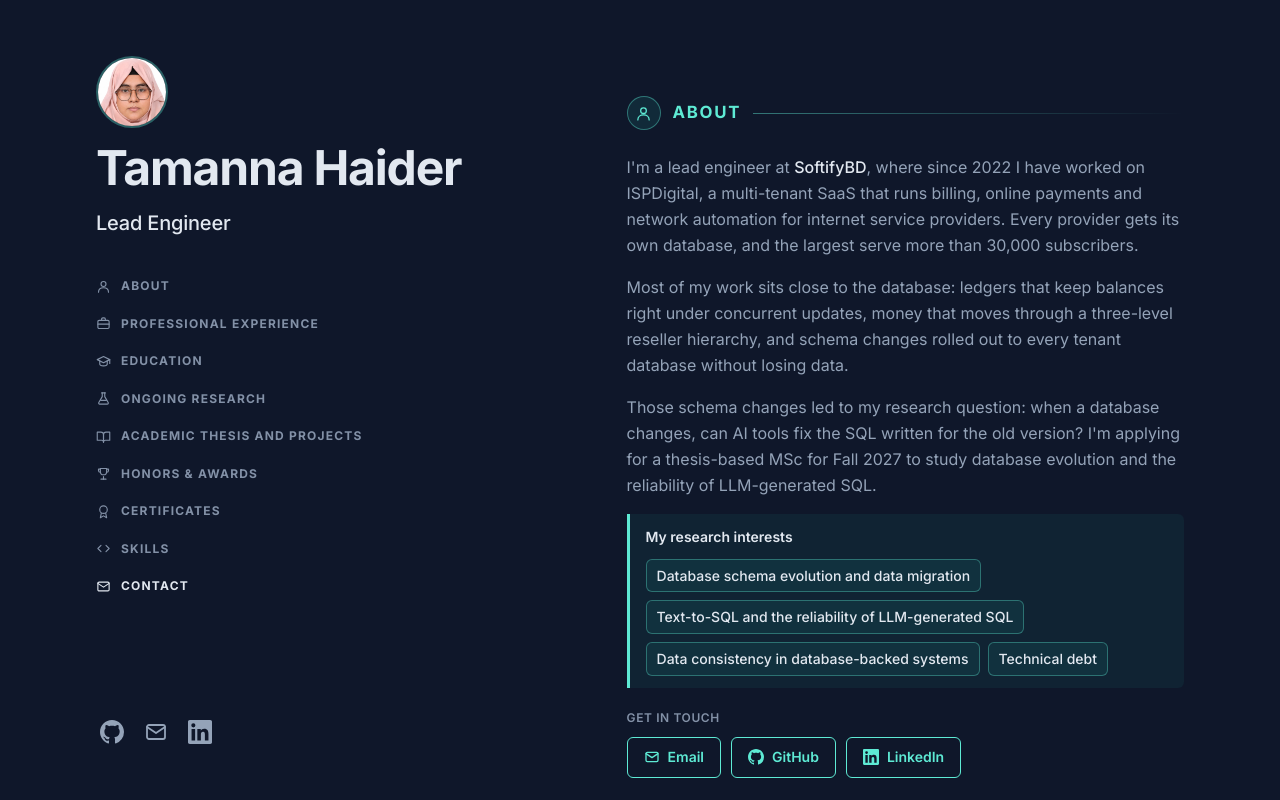
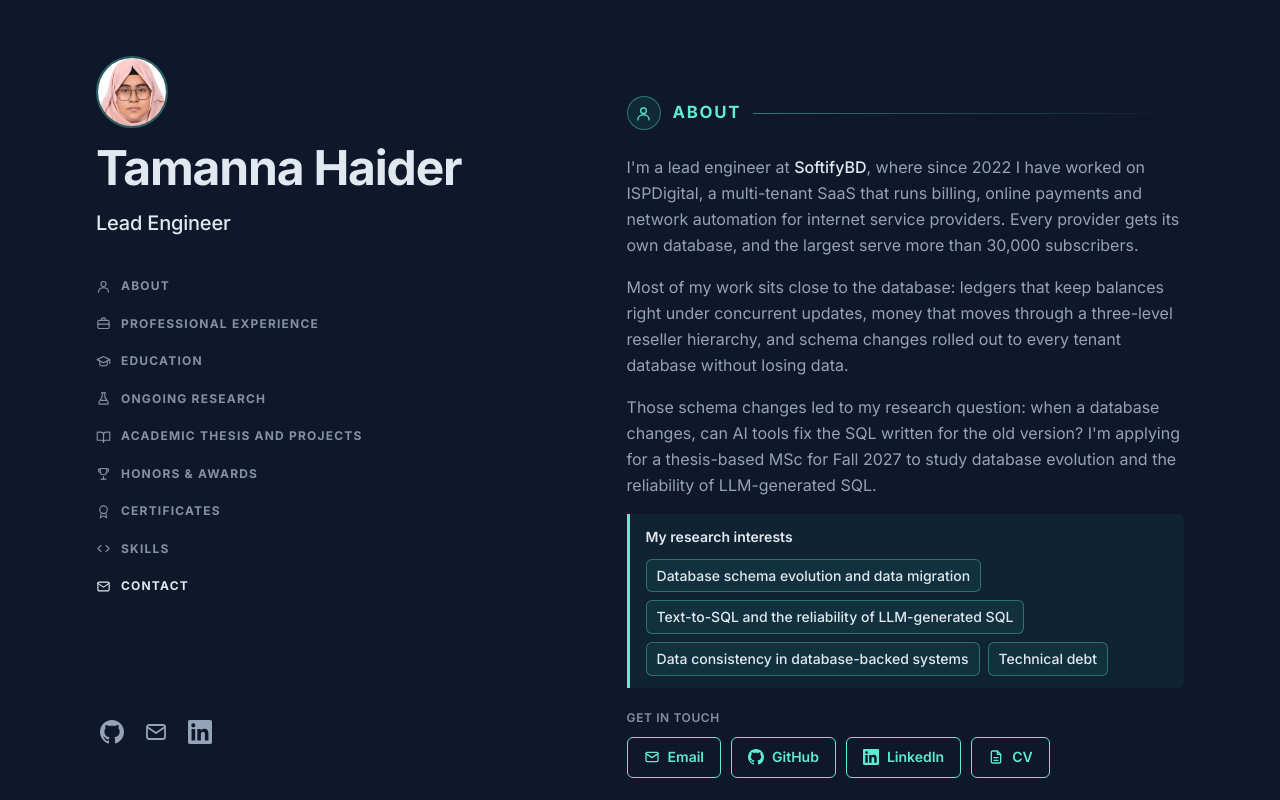
Before and after one commit to tamannaHaiderAnanna/tamannaHaiderAnanna.github.io, a plain HTML site: page index.html in a window 1280 px wide. Shown: the top 800 px of the page. Drawn offline with Linux system fonts and the light colour scheme.

Commit message:
Add a CV button next to LinkedIn

```diff
--- a/index.html
+++ b/index.html
@@ -330,9 +330,7 @@
         <a class="btn" href="mailto:t.haideronu96@gmail.com"><svg viewBox="0 0 24 24" fill="none" stroke="currentColor" stroke-width="2" stroke-linecap="round" stroke-linejoin="round" aria-hidden="true"><rect x="3" y="5" width="18" height="14" rx="2"/><path d="m3 7 9 6 9-6"/></svg>Email</a>
         <a class="btn" href="https://github.com/tamannaHaiderAnanna" target="_blank" rel="noreferrer noopener"><svg viewBox="0 0 16 16" fill="currentColor" aria-hidden="true"><path d="M8 0C3.58 0 0 3.58 0 8c0 3.54 2.29 6.53 5.47 7.59.4.07.55-.17.55-.38 0-.19-.01-.82-.01-1.49-2.01.37-2.53-.49-2.69-.94-.09-.23-.48-.94-.82-1.13-.28-.15-.68-.52-.01-.53.63-.01 1.08.58 1.23.82.72 1.21 1.87.87 2.33.66.07-.52.28-.87.51-1.07-1.78-.2-3.64-.89-3.64-3.95 0-.87.31-1.59.82-2.15-.08-.2-.36-1.02.08-2.12 0 0 .67-.21 2.2.82.64-.18 1.32-.27 2-.27.68 0 1.36.09 2 .27 1.53-1.04 2.2-.82 2.2-.82.44 1.1.16 1.92.08 2.12.51.56.82 1.27.82 2.15 0 3.07-1.87 3.75-3.65 3.95.29.25.54.73.54 1.48 0 1.07-.01 1.93-.01 2.2 0 .21.15.46.55.38A8.013 8.013 0 0016 8c0-4.42-3.58-8-8-8z"/></svg>GitHub</a>
         <a class="btn" href="https://www.linkedin.com/in/tamanna-haider-dev0622" target="_blank" rel="noreferrer noopener"><svg viewBox="0 0 24 24" fill="currentColor" aria-hidden="true"><path d="M20.45 20.45h-3.56v-5.57c0-1.33-.02-3.04-1.85-3.04-1.86 0-2.14 1.45-2.14 2.94v5.67H9.34V9h3.42v1.56h.05c.48-.9 1.64-1.85 3.37-1.85 3.6 0 4.27 2.37 4.27 5.46v6.28zM5.34 7.43a2.06 2.06 0 1 1 0-4.13 2.06 2.06 0 0 1 0 4.13zM7.12 20.45H3.56V9h3.56v11.45zM22.22 0H1.77C.79 0 0 .77 0 1.73v20.54C0 23.23.79 24 1.77 24h20.45c.98 0 1.78-.77 1.78-1.73V1.73C24 .77 23.2 0 22.22 0z"/></svg>LinkedIn</a>
-        <!-- Add when cv.pdf is in the repo:
-        <a class="btn" href="cv.pdf" target="_blank" rel="noreferrer noopener">Download CV</a>
-        -->
+        <a class="btn" href="Tamanna_Haider_CV.pdf" target="_blank" rel="noreferrer noopener"><svg viewBox="0 0 24 24" fill="none" stroke="currentColor" stroke-width="2" stroke-linecap="round" stroke-linejoin="round" aria-hidden="true"><path d="M14 3H7a2 2 0 0 0-2 2v14a2 2 0 0 0 2 2h10a2 2 0 0 0 2-2V8z"/><path d="M14 3v5h5"/><path d="M9 13h6"/><path d="M9 17h6"/></svg>CV</a>
       </div>
     </section>
 
@@ -431,8 +429,8 @@
           </div>
         </li>
       </ol>
-      <!-- Show when cv.pdf is added:
-      <a class="more" href="cv.pdf" target="_blank" rel="noreferrer noopener">View full CV<svg class="arrow" viewBox="0 0 20 20" fill="currentColor" aria-hidden="true"><path fill-rule="evenodd" d="M5.22 14.78a.75.75 0 001.06 0l7.22-7.22v5.69a.75.75 0 001.5 0v-7.5a.75.75 0 00-.75-.75h-7.5a.75.75 0 000 1.5h5.69l-7.22 7.22a.75.75 0 000 1.06z" clip-rule="evenodd"/></svg></a>
+      <!-- Optional second link to the CV:
+      <a class="more" href="Tamanna_Haider_CV.pdf" target="_blank" rel="noreferrer noopener">View full CV<svg class="arrow" viewBox="0 0 20 20" fill="currentColor" aria-hidden="true"><path fill-rule="evenodd" d="M5.22 14.78a.75.75 0 001.06 0l7.22-7.22v5.69a.75.75 0 001.5 0v-7.5a.75.75 0 00-.75-.75h-7.5a.75.75 0 000 1.5h5.69l-7.22 7.22a.75.75 0 000 1.06z" clip-rule="evenodd"/></svg></a>
       -->
     </section>
 
```
Also changed, not shown: 1 other file.
